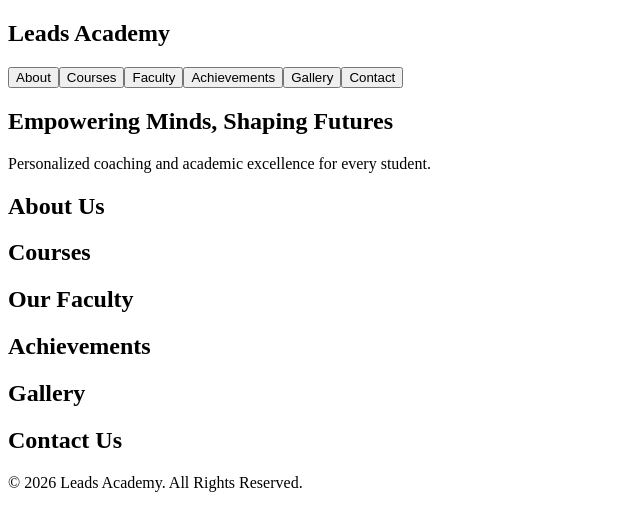
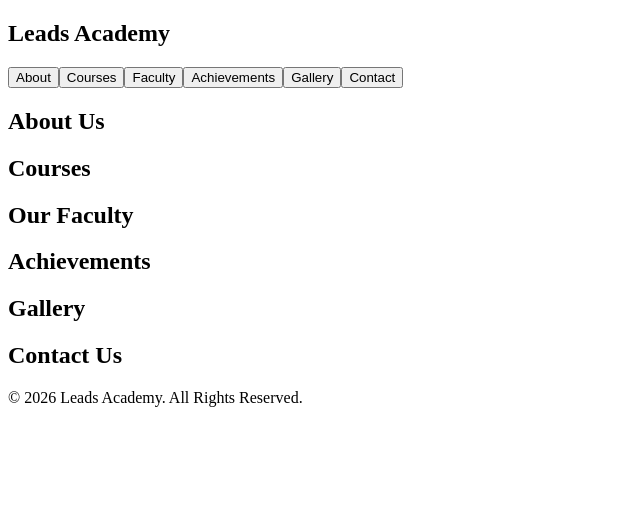
Before and after one commit to Kedar-Dev25/coaching-center-website, a React (Vite) app: page / in a window 1280 px wide. Shown: the top 530 px of the page, without its empty margins (0-640 px from the left). Built offline with nearby package versions, Linux system fonts and the light colour scheme.

Commit message:
Navbar Completed

```diff
--- a/src/App.css
+++ b/src/App.css
@@ -0,0 +1,4 @@
+.hero {
+  height: 90vh;   /* full screen jaisa feel */
+  width: 100%;
+}
--- a/src/components/Hero.jsx
+++ b/src/components/Hero.jsx
@@ -1,10 +1,6 @@
 function Hero() {
   return (
-    <section id="home">
-      <h1>Empowering Minds, Shaping Futures</h1>
-      <p>
-        Personalized coaching and academic excellence for every student.
-      </p>
+    <section className="hero">
     </section>
   );
 }
```
